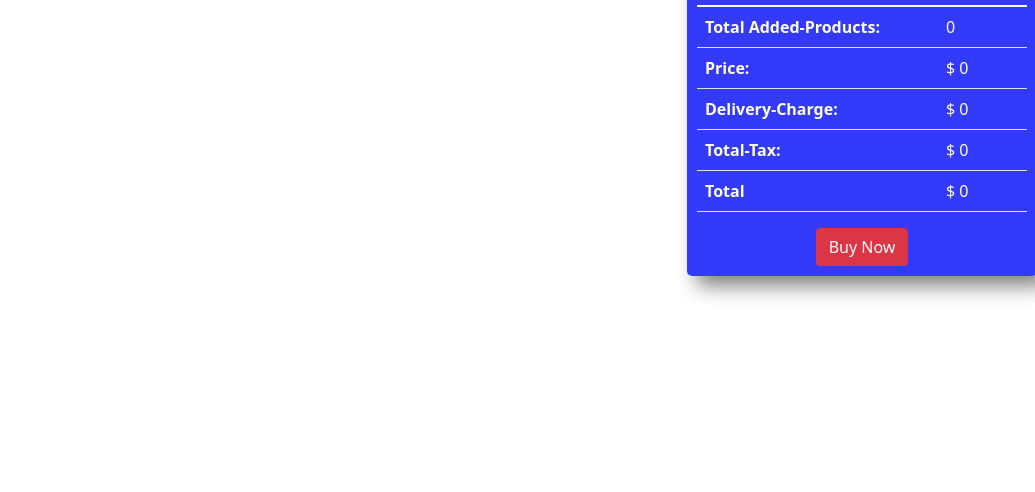
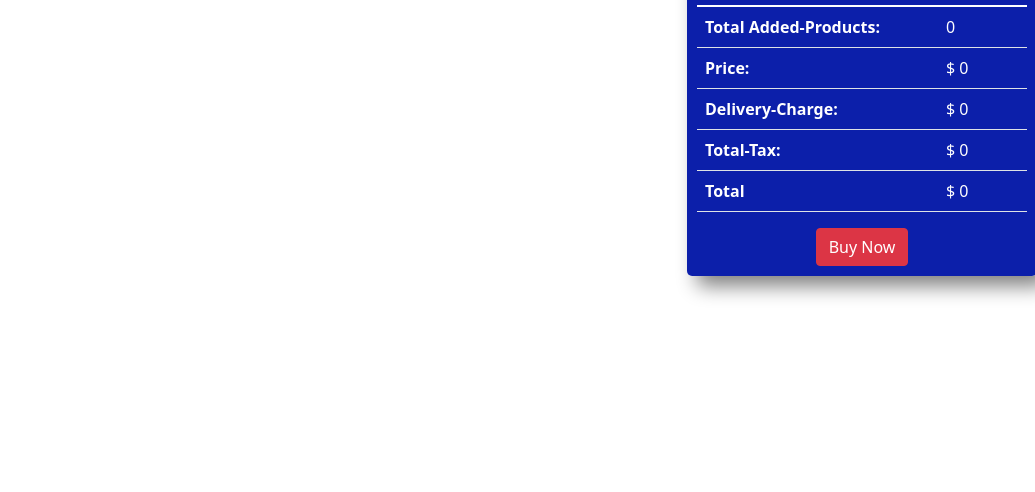
Before and after one commit to irfanhsajid/irfans-store----API-and-Shopping-Cart-calculation, a plain HTML site: page index.html in a window 1280 px wide. Shown: the part 308-800 px from the top of the page, without its empty margins (245-1280 px from the left). Drawn offline with nearby package versions, Linux system fonts and the light colour scheme; no server answers.

Commit message:
cart color-changed

```diff
--- a/css/style.css
+++ b/css/style.css
@@ -34,7 +34,7 @@ body {
   border-radius: 5px;
   margin-right: 30px;
   position: fixed;
-  background-color: #2e35faf8;
+  background-color: #0619a8f8;
 }
 .cart-main {
   padding-right: 30px;
```
